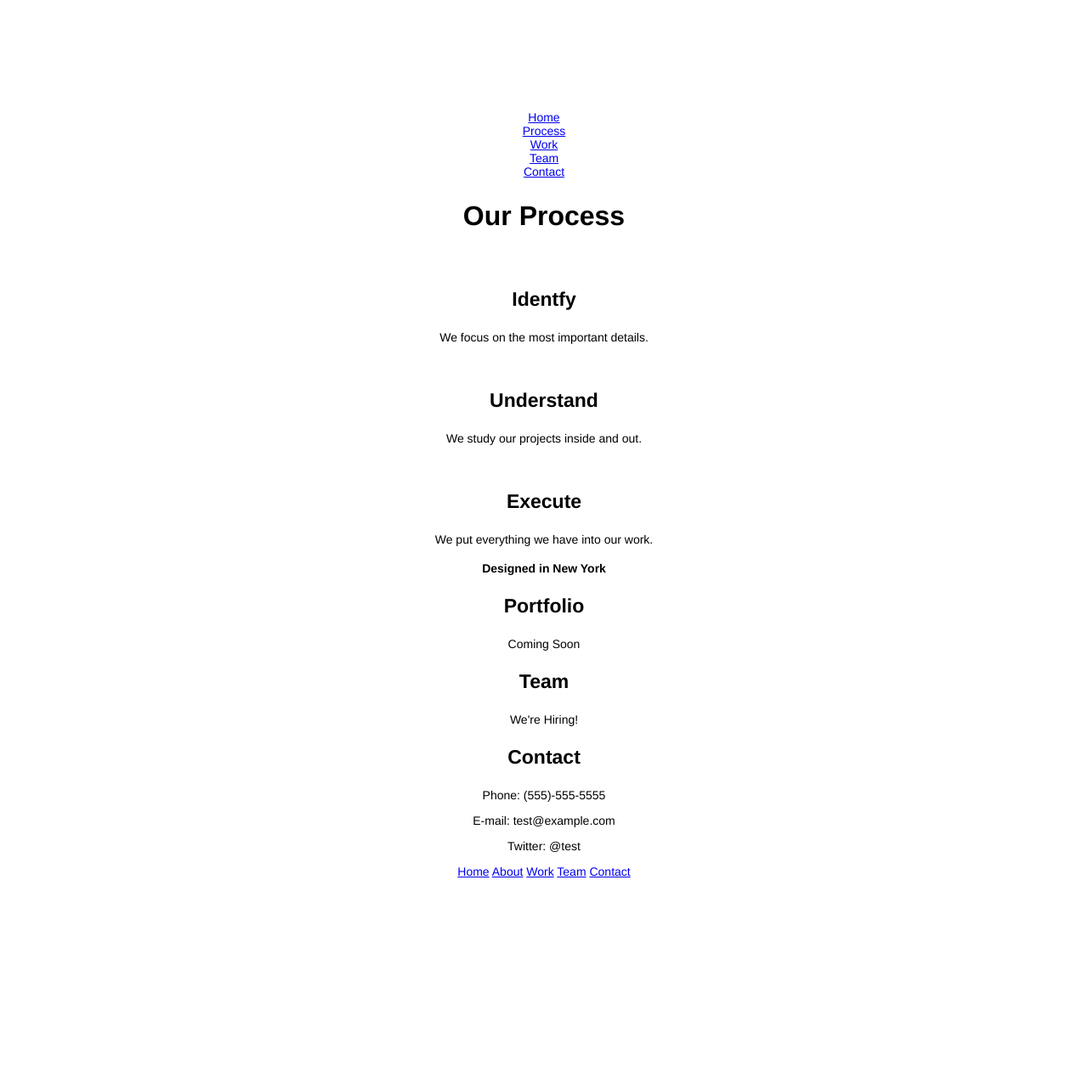
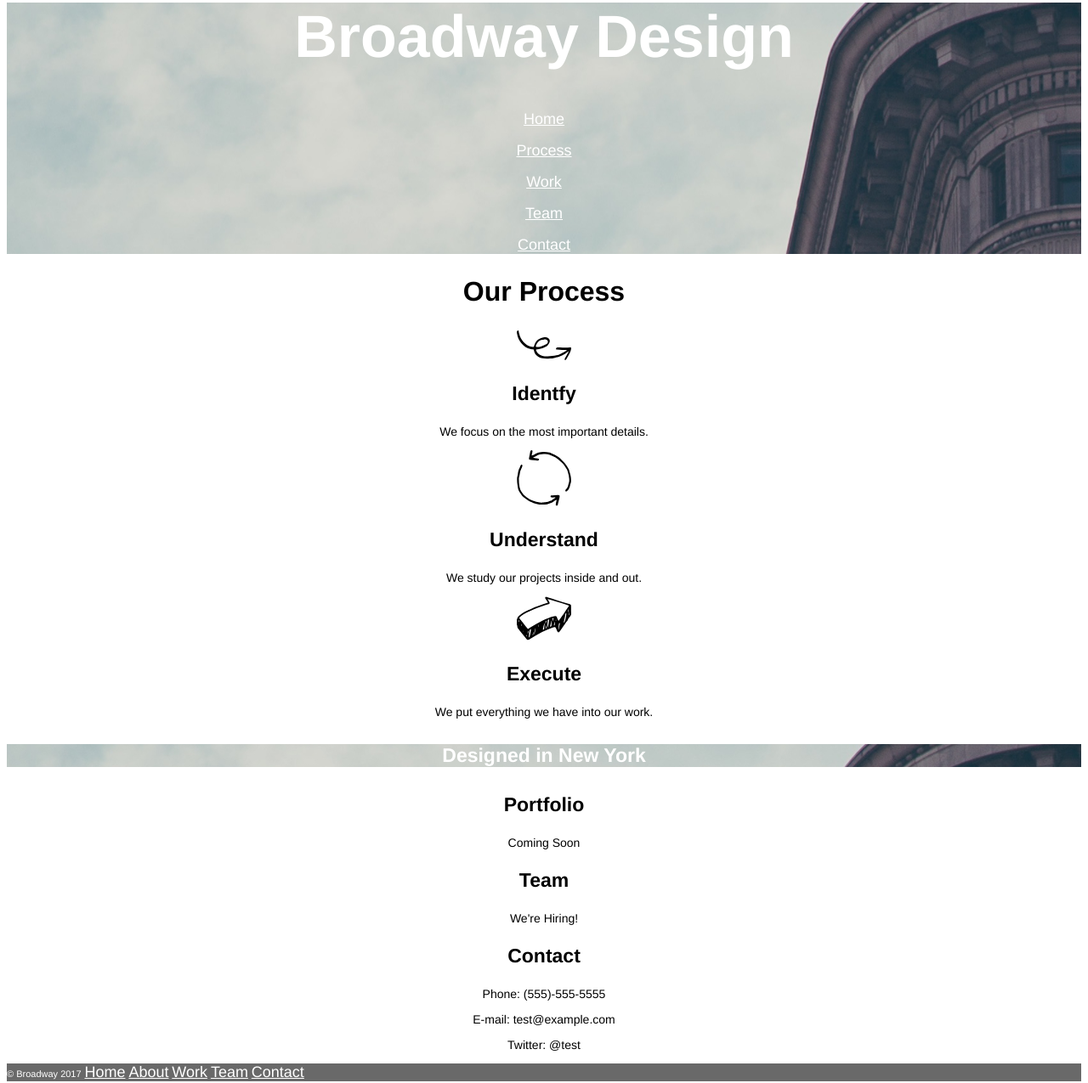
Before and after one commit to devlindell/Broadway, a plain HTML site: page index.html in a window 1280 px wide. Shown: the part 44-1319 px from the top of the page at 85% size. Before the commit the page ends 1086 px from the top, so only its background shows below. Drawn offline with Linux system fonts and the light colour scheme.

Commit message:
Project ready

```diff
--- a/index.html
+++ b/index.html
@@ -8,20 +8,20 @@
   <body>
     <div class="header">
     <h1>Broadway Design</h1>
-    <a href="#home">Home</a></br>
-    <a href="#process">Process</a></br>
-    <a href="#work">Work</a></br>
-    <a href="#team">Team</a></br>
+    <a href="#">Home</a></br></br>
+    <a href="#process">Process</a></br></br>
+    <a href="#work">Work</a></br></br>
+    <a href="#team">Team</a></br></br>
     <a href="#contact">Contact</a></br>
     </div>
     <h2>Our Process</h2>
-    <img src="" alt="">
+    <img src="./resources/identify.svg" alt="">
     <h3>Identfy</h3>
     <p>We focus on the most important details.</p>
-    <img src="" alt="">
+    <img src="./resources/understand.svg" alt="">
     <h3>Understand</h3>
     <p>We study our projects inside and out.</p>
-    <img src="" alt="">
+    <img src="./resources/execute.svg" alt="">
     <h3>Execute</h3>
     <p>We put everything we have into our work.</p>
 
@@ -38,12 +38,14 @@
     <p>Twitter: @test</p>
 
     <div class="footer">
+
       <nav>
+        <span class="about">&copy; Broadway 2017</span>
         <a href="#">Home</a>
-        <a href="#">About</a>
-        <a href="#">Work</a>
-        <a href="#">Team</a>
-        <a href="#">Contact</a>
+        <a href="#about">About</a>
+        <a href="#work">Work</a>
+        <a href="#team">Team</a>
+        <a href="#contact">Contact</a>
       </nav>
     </div>
 
--- a/resources/style.css
+++ b/resources/style.css
@@ -20,3 +20,29 @@ h3 {
   font-size: 23px;
   font-weight: bold;
 }
+
+h4 {
+  font-size: 23px;
+  font-weight: bold;
+  color: white;
+  background-image: url(the-flatiron-building.png);
+}
+
+a {
+  color: white;
+  font-size: 18px;
+  }
+
+.header {
+  background-image: url(the-flatiron-building.png);
+}
+
+.footer {
+  background-color: dimgray;
+  text-align: left;
+}
+
+.about {
+  font-size: 11px;
+  color: white;
+}
```
Also changed, not shown: 1 other file.
